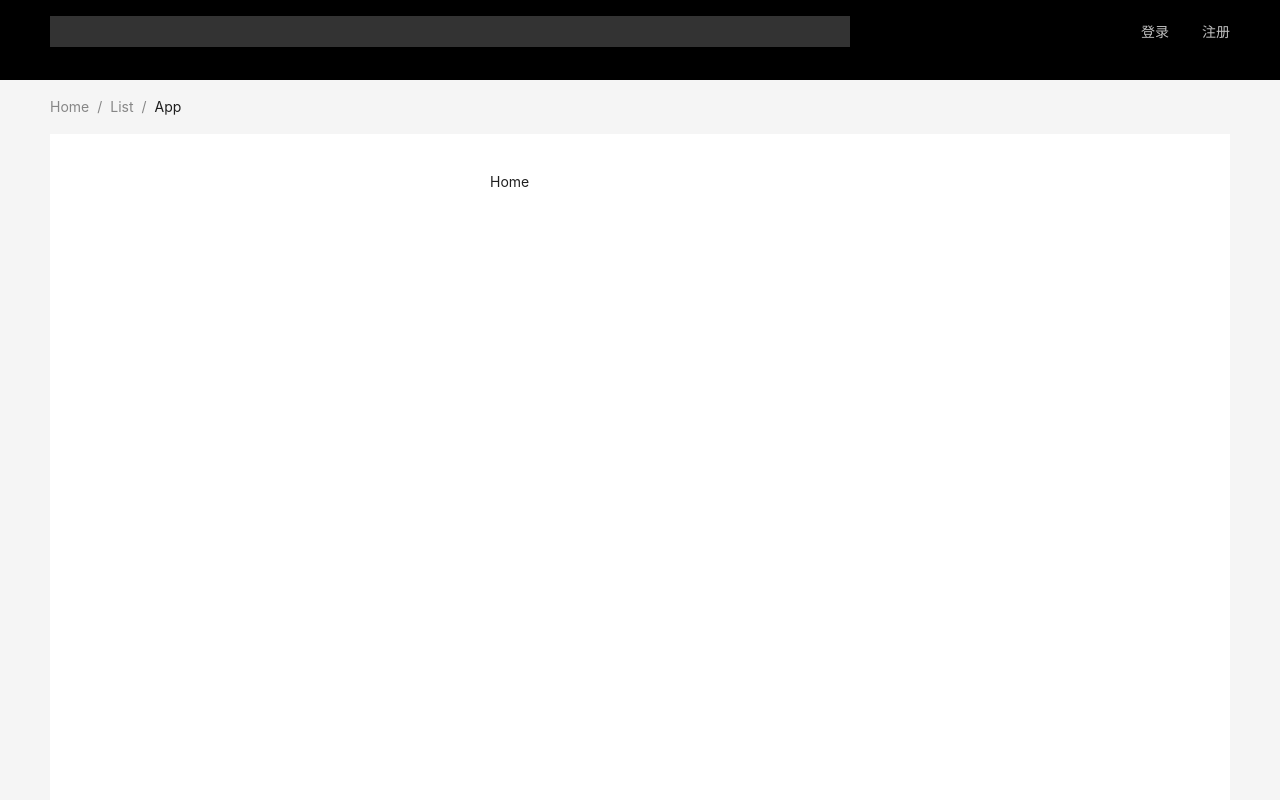
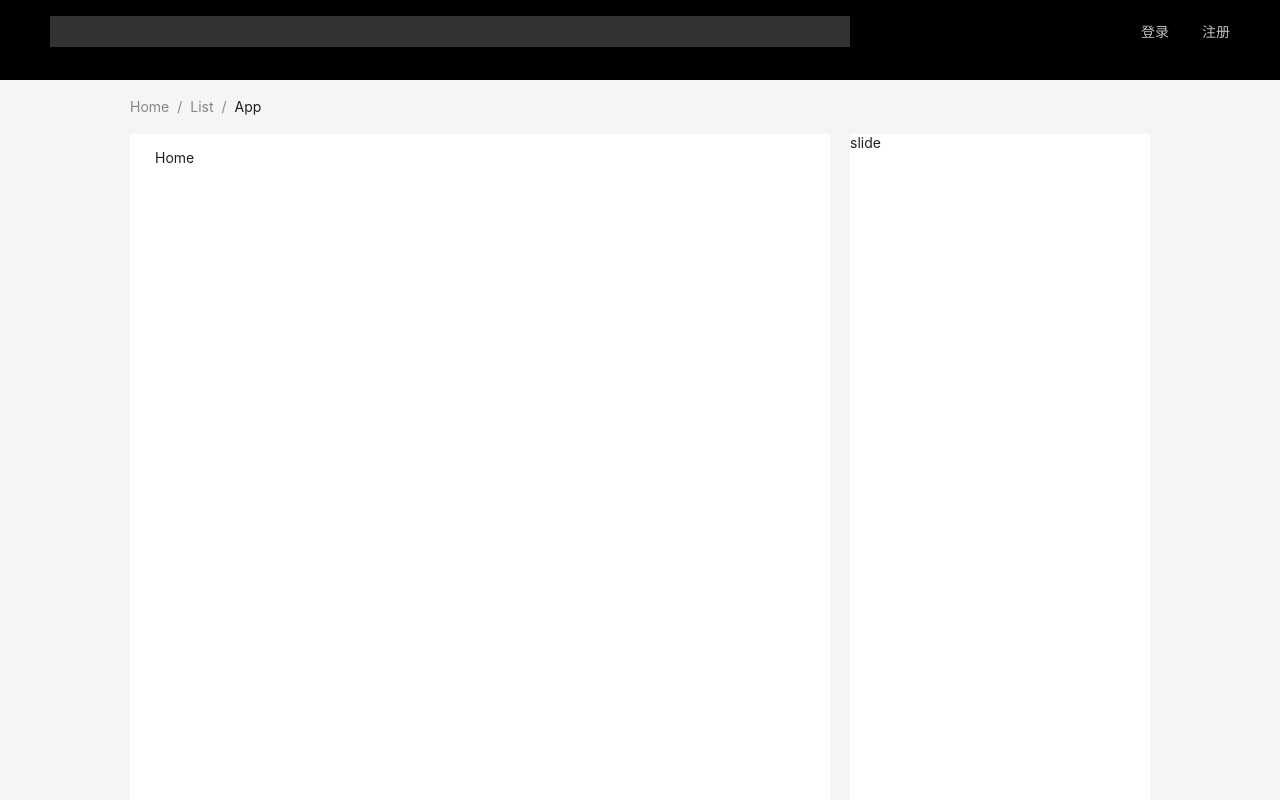
Before and after one commit to WeBankBlockchain/DDCMS-Front, a React (Create React App) app: page / in a window 1280 px wide. Shown: the top 800 px of the page. Built offline with nearby package versions, Linux system fonts and the light colour scheme.

Commit message:
home page layout

```diff
--- a/src/App.js
+++ b/src/App.js
@@ -19,7 +19,8 @@ function App() {
 			<Content
 				className="site-layout"
 				style={{
-					padding: '0 50px'
+					width: 1020,
+					margin: '0 auto'
 				}}
 			>
 				<Breadcrumb
@@ -34,15 +35,30 @@ function App() {
 				<div
 					className="content"
 					style={{
-						padding: 24,
-						minHeight: 1680,
-						background: colorBgContainer
+						minHeight: 1680
 					}}
 				>
-					<div className="main">
+					<div className="main"
+						style={{
+							width: 700,
+							minHeight: 1680,
+							margin: '0 20px 0 0',
+							float: 'left',
+							background: colorBgContainer
+						}}
+					>
 						<Outlet />
 					</div>
-					<div className="slide"></div>
+					<div className="slide"
+						style={{
+							width:300,
+							minHeight: 1680,
+							float: 'right',
+							background: colorBgContainer
+						}}
+					>
+						slide
+					</div>
 				</div>
 			</Content>
 			<Footer
```
